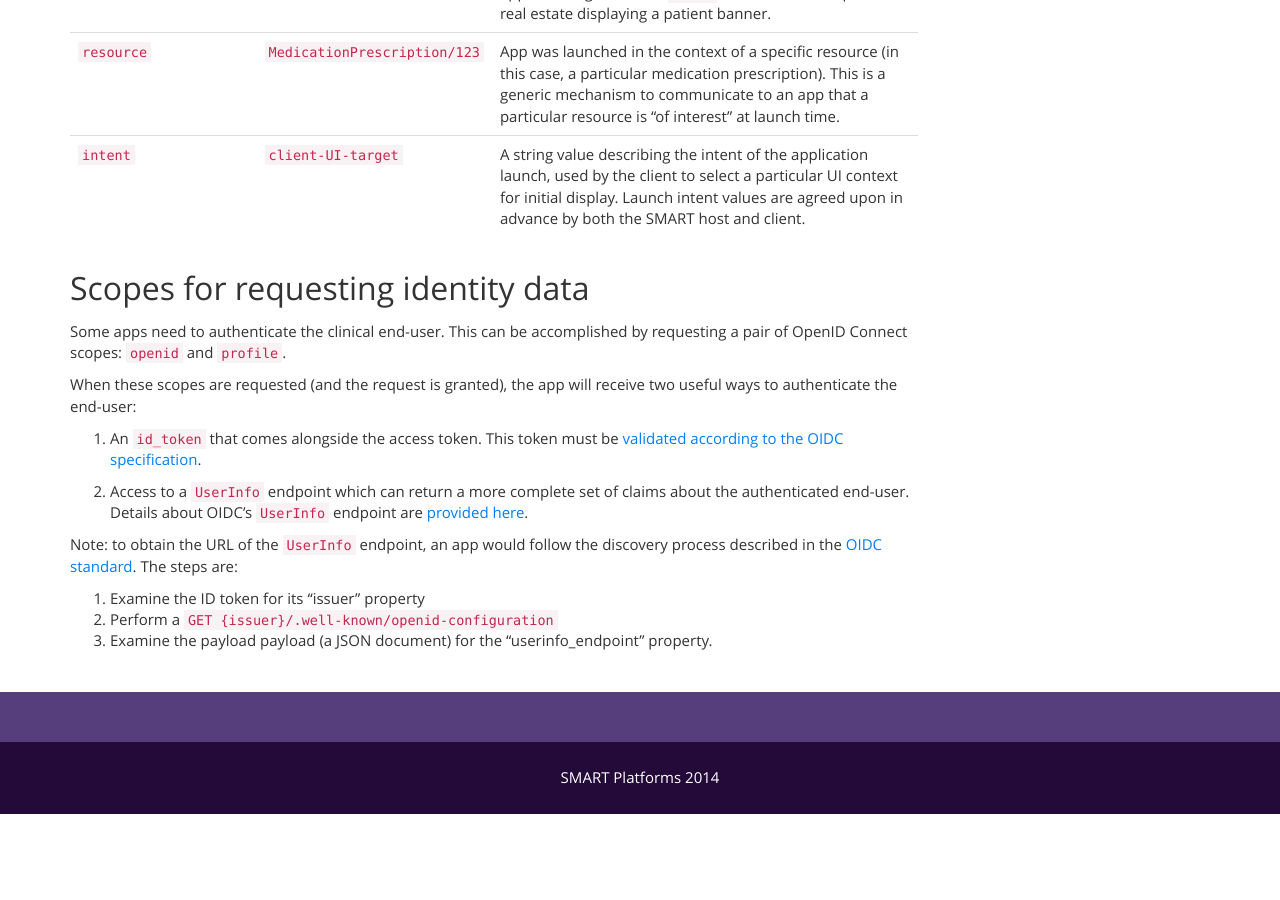
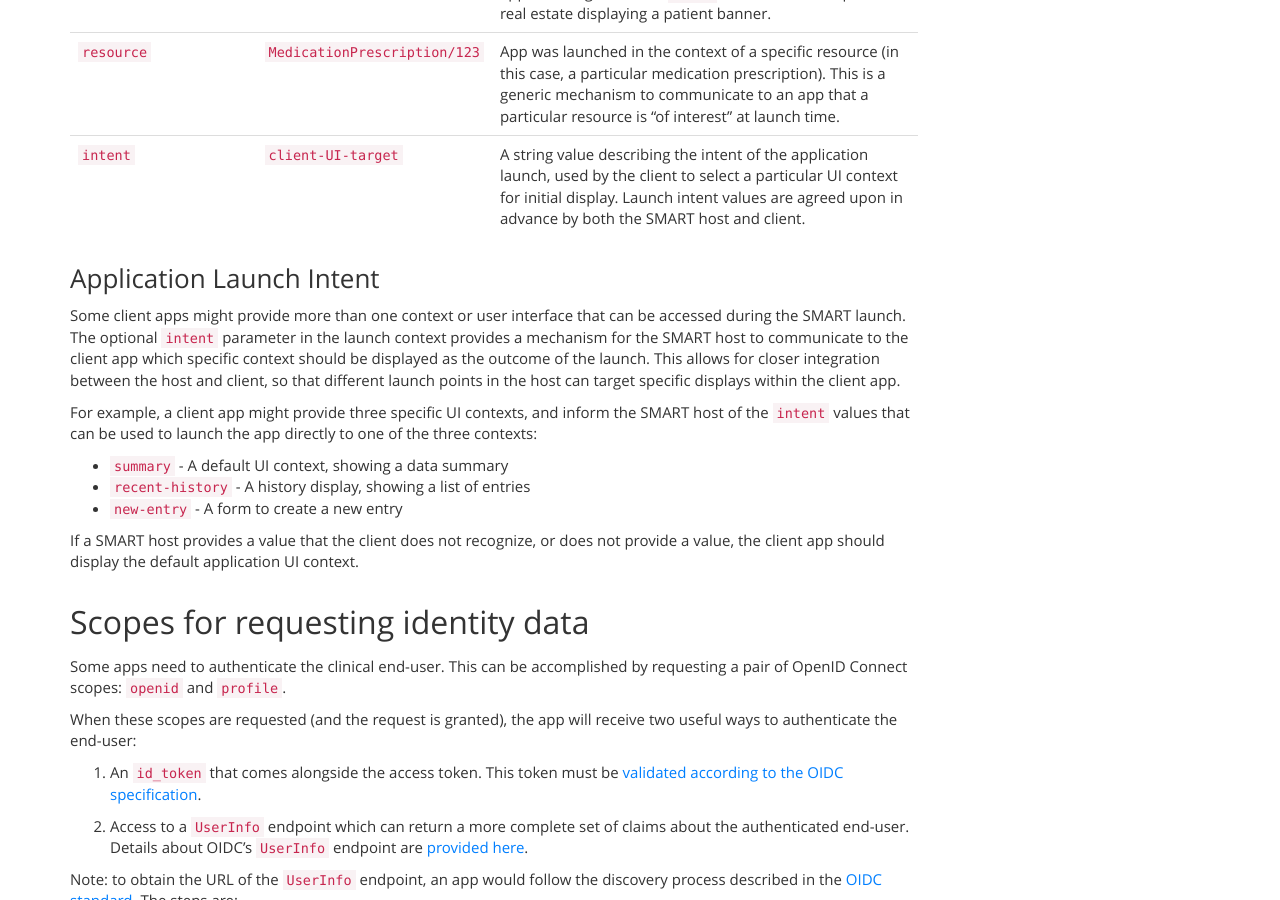
Before and after one commit to smart-on-fhir/smart-on-fhir.github.io, a Jekyll site: the page built from authorization/scopes-and-launch-context/index.md, in a window 1280 px wide and 900 px high, scrolled down 3073 px. Built offline with Jekyll 4.4.1, drawn with Linux system fonts in a browser that asks for light colours; Markdown is read by kramdown in place of the engine named in the settings; before the commit the page ends 3887 px from its top, so only the background shows below that.

Commit message:
Adding launch intent detail/example

```diff
--- a/authorization/scopes-and-launch-context/index.md
+++ b/authorization/scopes-and-launch-context/index.md
@@ -130,6 +130,16 @@ Launch context parameter | Example value | Meaning
 `resource` | `MedicationPrescription/123`| App was launched in the context of a specific resource (in this case, a particular medication prescription). This is a generic mechanism to communicate to an app that a particular resource is "of interest" at launch time.
 `intent` | `client-UI-target`| A string value describing the intent of the application launch, used by the client to select a particular UI context for initial display. Launch intent values are agreed upon in advance by both the SMART host and client.
 
+### Application Launch Intent
+Some client apps might provide more than one context or user interface that can be accessed during the SMART launch. The optional `intent` parameter in the launch context provides a mechanism for the SMART host to communicate to the client app which specific context should be displayed as the outcome of the launch. This allows for closer integration between the host and client, so that different launch points in the host can target specific displays within the client app.
+
+For example, a client app might provide three specific UI contexts, and inform the SMART host of the `intent` values that can be used to launch the app directly to one of the three contexts:
+
+* `summary` - A default UI context, showing a data summary
+* `recent-history` - A history display, showing a list of entries
+* `new-entry` - A form to create a new entry
+
+If a SMART host provides a value that the client does not recognize, or does not provide a value, the client app should display the default application UI context.
 
 ## Scopes for requesting identity data
 
```
